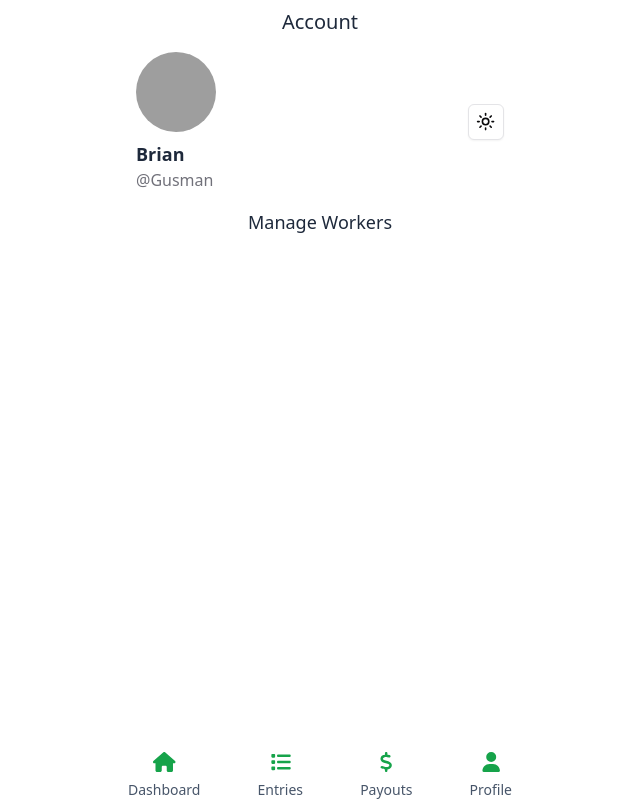
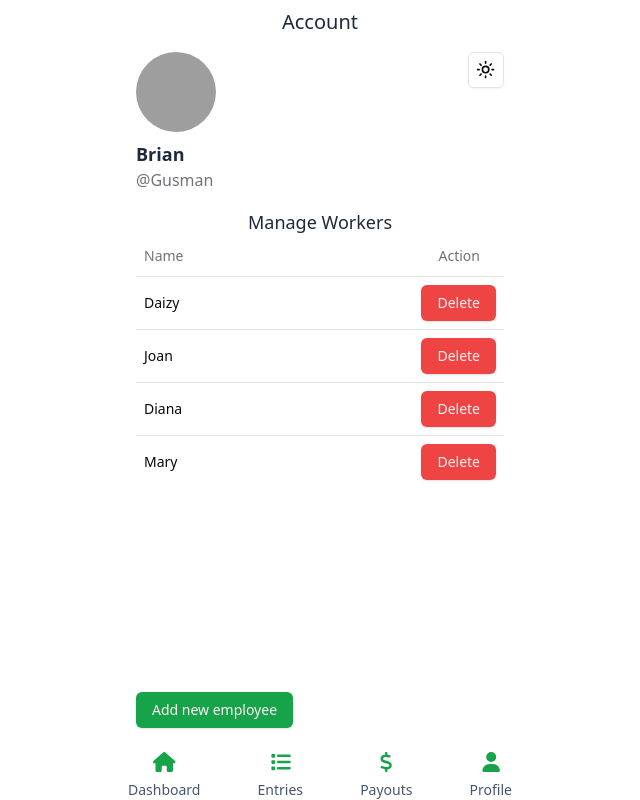
Before and after one commit to Brian-kipkoech-mutai/farm-manager, a React (Vite) app: page / in a window 1280 px wide. Both pictures are taken after a click on the element "Profile". Shown: the whole page, without its empty margins (320-960 px from the left). Built offline with nearby package versions, Linux system fonts and the light colour scheme; grey boxes are pictures that could not be loaded.

Commit message:
finishing up on app ui

```diff
--- a/src/components/ProfilePs.jsx
+++ b/src/components/ProfilePs.jsx
@@ -9,13 +9,32 @@ import {
   DropdownMenuItem,
   DropdownMenuTrigger,
 } from "@/components/ui/dropdown-menu"
-// import { useTheme } from "@/components/theme-provider"
+import {
+  Table,
+  TableBody,
+  TableCaption,
+  TableCell,
+  TableHead,
+  TableHeader,
+  TableRow,
+} from "@/components/ui/table"
+import {
+  Dialog,
+  DialogContent,
+  DialogDescription,
+  DialogHeader,
+  DialogTitle,
+  DialogTrigger,
+} from "@/components/ui/dialog"
+import { Label } from "@radix-ui/react-label"
+import { Input } from "./ui/input"
+
 const ProfilePs =()=>{
   return(
     <div className="h-full p-2 max-w-sm w-full mx-auto flex flex-col gap-4 ">
        <section className="w-full flex  flex-col gap-4 ">
    <header className="mx-auto w-fit text-xl text-slate-800 ">Account</header>
-       <section className="flex justify-between items-center">
+       <section className="flex justify-between ">
        <section>
        <Avatar className='w-20 h-20 mb-2'>
   <AvatarImage src="https://github.com/shadcn.png" />
@@ -50,9 +69,60 @@ const ProfilePs =()=>{
        </section>
 
        </section>
+       <section className="flex-1 overflow-auto flex flex-col ">
+        <h2 className="text-center text-lg font-medium text-slate-800">Manage Workers</h2>
+        <Table>
+
+  <TableHeader>
+    <TableRow className=''>
+      <TableHead className="">Name</TableHead>
+      <TableHead className="text-end "> <span className="pr-4"> Action</span></TableHead>
+    </TableRow>
+  </TableHeader>
+  <TableBody className='overflow-auto  flex-1'>
+   {
+    ['Daizy','Joan','Diana',"Mary"].map((name)=>(
+
+    <TableRow>
+      <TableCell className="font-medium">{name}</TableCell>
+      <TableCell className="font-medium text-end"><Button className='hover:bg-red-600 bg-red-500 active:bg-red'>Delete</Button></TableCell>
+
+
+    </TableRow>
+
+    ))
+   }
+   </TableBody>
+
+</Table>
+
+       </section>
        <section>
-        <h2 className="text-center text-lg font-medium text-slate-800">Manage Workers</h2>
-       </section>
+       <Dialog>
+  <DialogTrigger>
+  <Button  className='active:bg-green-800 mb-3'>Add new employee</Button>
+
+  </DialogTrigger>
+  <DialogContent>
+    <DialogHeader>
+      <DialogTitle>Employee Onboarding</DialogTitle>
+      <DialogDescription>
+         Fill in the new employee Data belo
+      </DialogDescription>
+    </DialogHeader>
+    <div className=" flex flex-col gap-4">
+    <section>
+      <Label htmlFor="new-employee-name">name</Label>
+      <Input id='new-employee-name'></Input>
+    </section>
+    <section className="flex justify-between gap-2">
+    <Button className='flex-1 bg-transparent hover:bg-green-100  text-slate-800  active:bg-green-800 active:text-white'>Cancel</Button>
+      <Button className='flex-1 active:bg-green-800' >Confirm</Button>
+    </section>
+    </div>
+  </DialogContent>
+</Dialog>
+        </section>
     </div>
   )
 }
```
